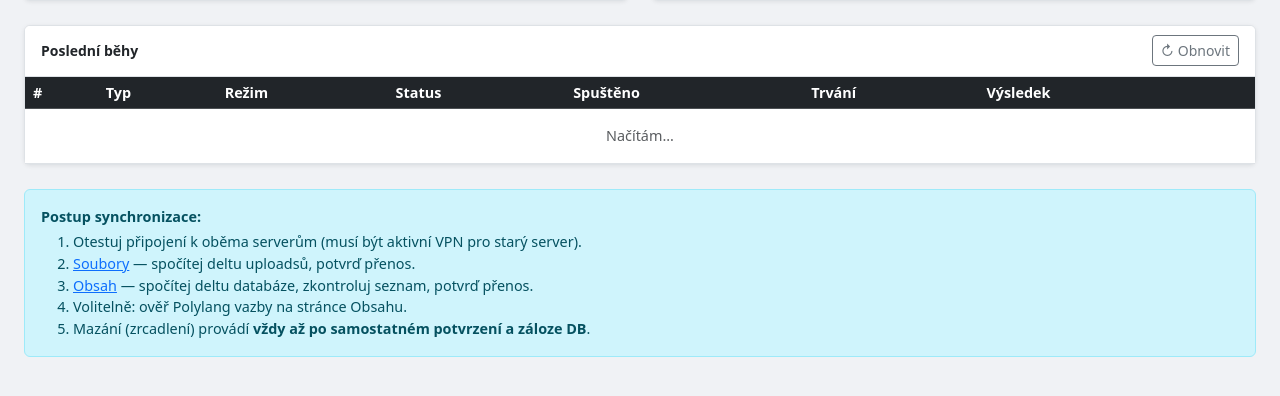
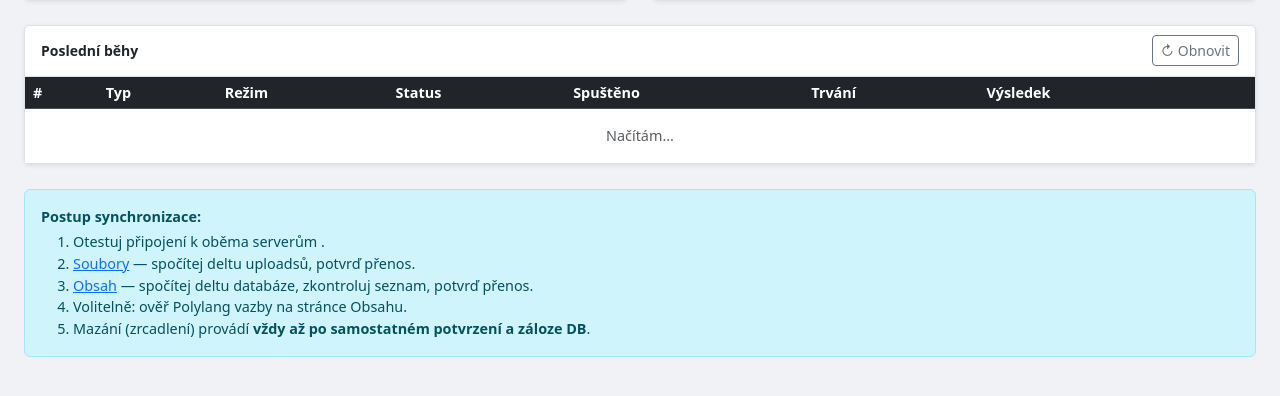
Before and after one commit to mediatoring/wp-synchro, a FastAPI app: template templates/dashboard.html in a window 1280 px wide. Shown: the part 294-690 px from the top of the page. Run offline with FastAPI, Linux system fonts and the light colour scheme; the template is opened without the code that fills it, so the values that code supplies are empty.

Commit message:
Remove VPN mention from dashboard instructions
Co-Authored-By: Claude Sonnet 4.6 <noreply@anthropic.com>

```diff
--- a/templates/dashboard.html
+++ b/templates/dashboard.html
@@ -70,7 +70,7 @@
     <div class="alert alert-info mb-0">
       <strong>Postup synchronizace:</strong>
       <ol class="mb-0 mt-1">
-        <li>Otestuj připojení k oběma serverům (musí být aktivní VPN pro starý server).</li>
+        <li>Otestuj připojení k oběma serverům .</li>
         <li><a href="/files">Soubory</a> — spočítej deltu uploadsů, potvrď přenos.</li>
         <li><a href="/content">Obsah</a> — spočítej deltu databáze, zkontroluj seznam, potvrď přenos.</li>
         <li>Volitelně: ověř Polylang vazby na stránce Obsahu.</li>
```
